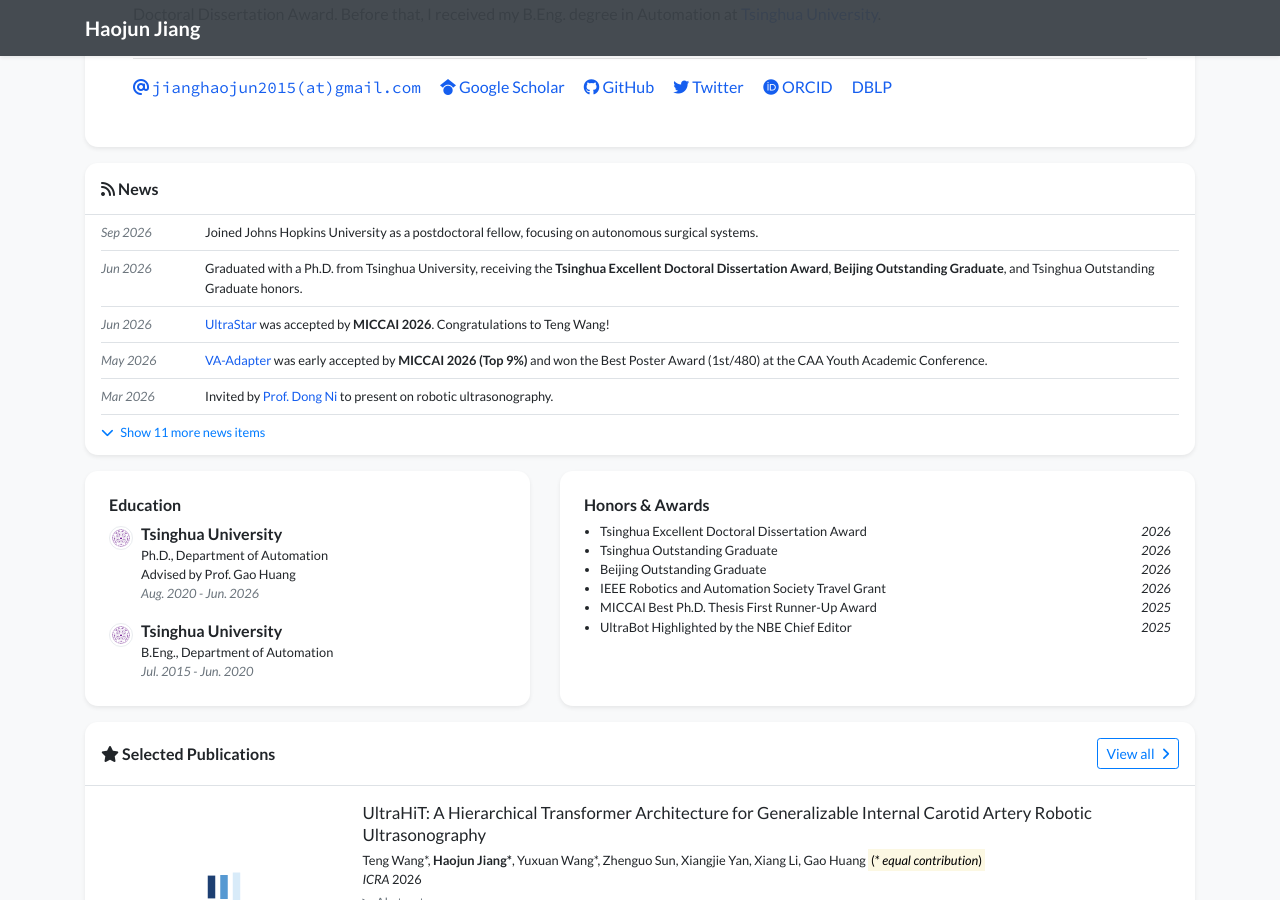
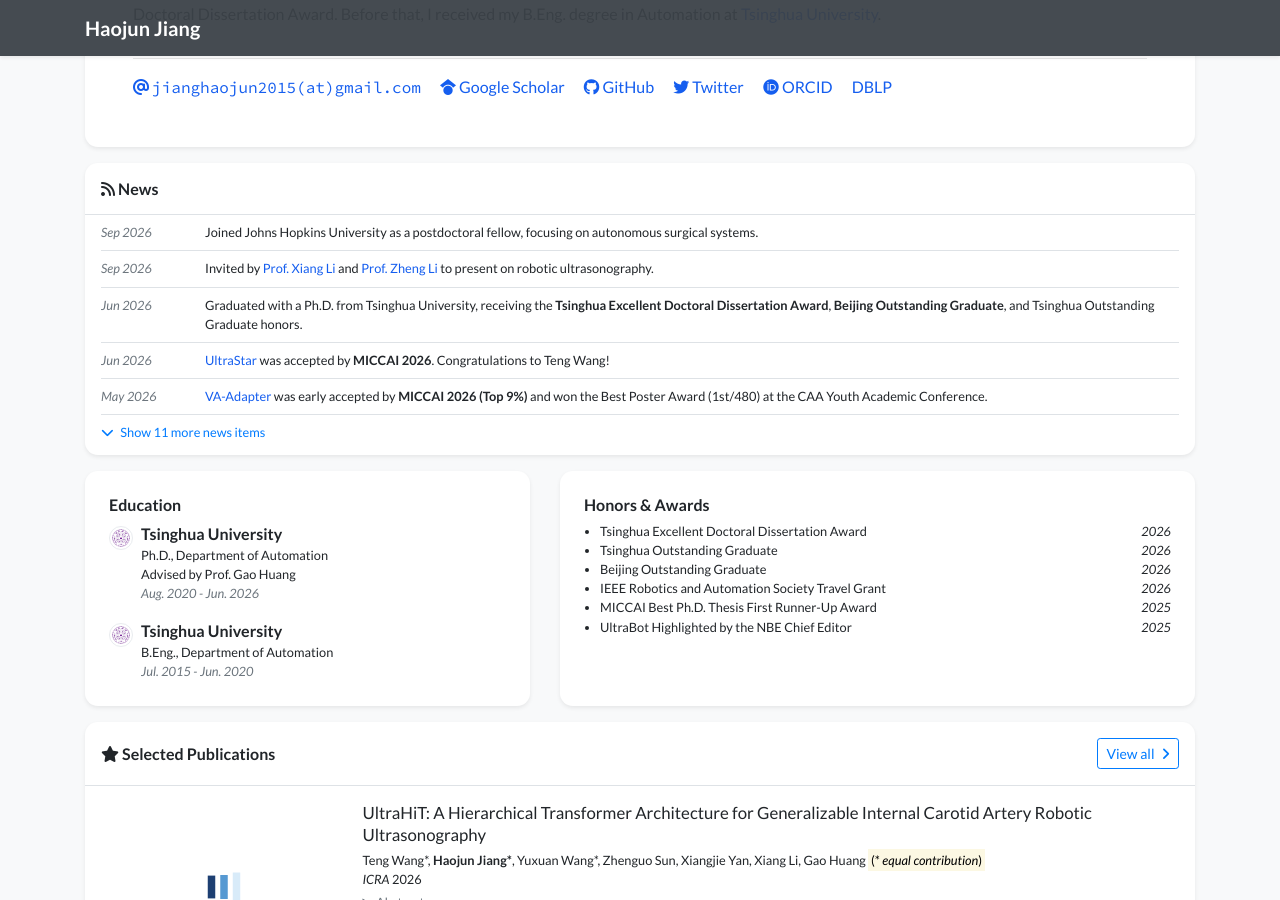
Before and after one commit to jianghaojun/jianghaojun.github.io, a Jekyll site: the page built from index_layout2.html, in a window 1280 px wide and 900 px high, scrolled down 446 px. Built offline with Jekyll 4.4.1, drawn with Linux system fonts in a browser that asks for light colours; nearby versions of some CDN libraries; a style sheet for code colours, icons or effects is not loaded.

Commit message:
Add invited talk to news

```diff
--- a/preview/index.html
+++ b/preview/index.html
@@ -84,17 +84,18 @@
           <h2 class="h6 p-3 mb-0 border-bottom border-gray"><i class="fas fa-rss"></i> News</h2>
           <div class="px-3 pb-2 small">
             <div class="news-row d-flex py-2 border-bottom"><div class="news-date text-muted mr-3"><i>Sep. 2026</i></div><div class="news-copy">Joined Johns Hopkins University as a postdoctoral fellow, focusing on autonomous surgical systems.</div></div>
+            <div class="news-row d-flex py-2 border-bottom"><div class="news-date text-muted mr-3"><i>Sep. 2026</i></div><div class="news-copy">Invited by <a href="https://sites.google.com/view/homepageoflixiang" target="_blank" rel="noopener">Prof. Xiang Li</a> and <a href="https://www.surgery.cuhk.edu.hk/profile.asp?alias=lizheng" target="_blank" rel="noopener">Prof. Zheng Li</a> to present on robotic ultrasonography.</div></div>
             <div class="news-row d-flex py-2 border-bottom"><div class="news-date text-muted mr-3"><i>Jun. 2026</i></div><div class="news-copy">Graduated with a Ph.D. from Tsinghua University, receiving the <strong>Tsinghua Excellent Doctoral Dissertation Award</strong>, <strong>Beijing Outstanding Graduate</strong>, and Tsinghua Outstanding Graduate honors.</div></div>
             <div class="news-row d-flex py-2 border-bottom"><div class="news-date text-muted mr-3"><i>Jun. 2026</i></div><div class="news-copy"><a href="https://arxiv.org/pdf/2603.01461" target="_blank">UltraStar</a> was accepted by <strong>MICCAI 2026</strong>.</div></div>
             <div class="news-row d-flex py-2 border-bottom"><div class="news-date text-muted mr-3"><i>May 2026</i></div><div class="news-copy"><a href="https://github.com/LeapLabTHU/VA-Adapter" target="_blank">VA-Adapter</a> was early accepted by <strong>MICCAI 2026 (Top 9%)</strong> and won the Best Poster Award at the CAA Youth Academic Conference.</div></div>
-            <div class="news-row d-flex py-2 border-bottom"><div class="news-date text-muted mr-3"><i>Mar. 2026</i></div><div class="news-copy">Invited by <a href="https://scholar.google.com/citations?user=J27J2VUAAAAJ&hl=en&oi=sra" target="_blank">Prof. Dong Ni</a> to present on robotic ultrasonography.</div></div>
 
             <details class="news-more">
               <summary class="py-2 text-primary">
-                <span class="news-more-closed"><i class="fas fa-chevron-down mr-1"></i> Show 11 more news items</span>
+                <span class="news-more-closed"><i class="fas fa-chevron-down mr-1"></i> Show 12 more news items</span>
                 <span class="news-more-open"><i class="fas fa-chevron-up mr-1"></i> Hide older news</span>
               </summary>
               <div class="news-more-items border-top">
+                <div class="news-row d-flex py-2 border-bottom"><div class="news-date text-muted mr-3"><i>Mar. 2026</i></div><div class="news-copy">Invited by <a href="https://scholar.google.com/citations?user=J27J2VUAAAAJ&amp;hl=en&amp;oi=sra" target="_blank">Prof. Dong Ni</a> to present on robotic ultrasonography.</div></div>
                 <div class="news-row d-flex py-2 border-bottom"><div class="news-date text-muted mr-3"><i>Feb. 2026</i></div><div class="news-copy"><a href="https://www.nature.com/articles/s41467-025-62865-w" target="_blank">UltraBot</a> was selected for Nature's collection on medical devices for low-resource settings.</div></div>
                 <div class="news-row d-flex py-2 border-bottom"><div class="news-date text-muted mr-3"><i>Feb. 2026</i></div><div class="news-copy">Two humanoid-robot studies, <a href="https://baai-humanoid.github.io/DECO-webpage/" target="_blank">DECO</a> and <a href="https://baai-humanoid.github.io/MOSAIC/" target="_blank">MOSAIC</a>, were released.</div></div>
                 <div class="news-row d-flex py-2 border-bottom"><div class="news-date text-muted mr-3"><i>Feb. 2026</i></div><div class="news-copy">Presented recent work on robotic ultrasound to <a href="https://douyang.github.io/" target="_blank">Prof. David Ouyang's lab</a>.</div></div>
```
Also changed, not shown: _news/2026-09-jhu-postdoc.md (+1 -1 lines), _news/2026-09-xiang-li-zheng-li-talk.md (added, +5 -0 lines).
